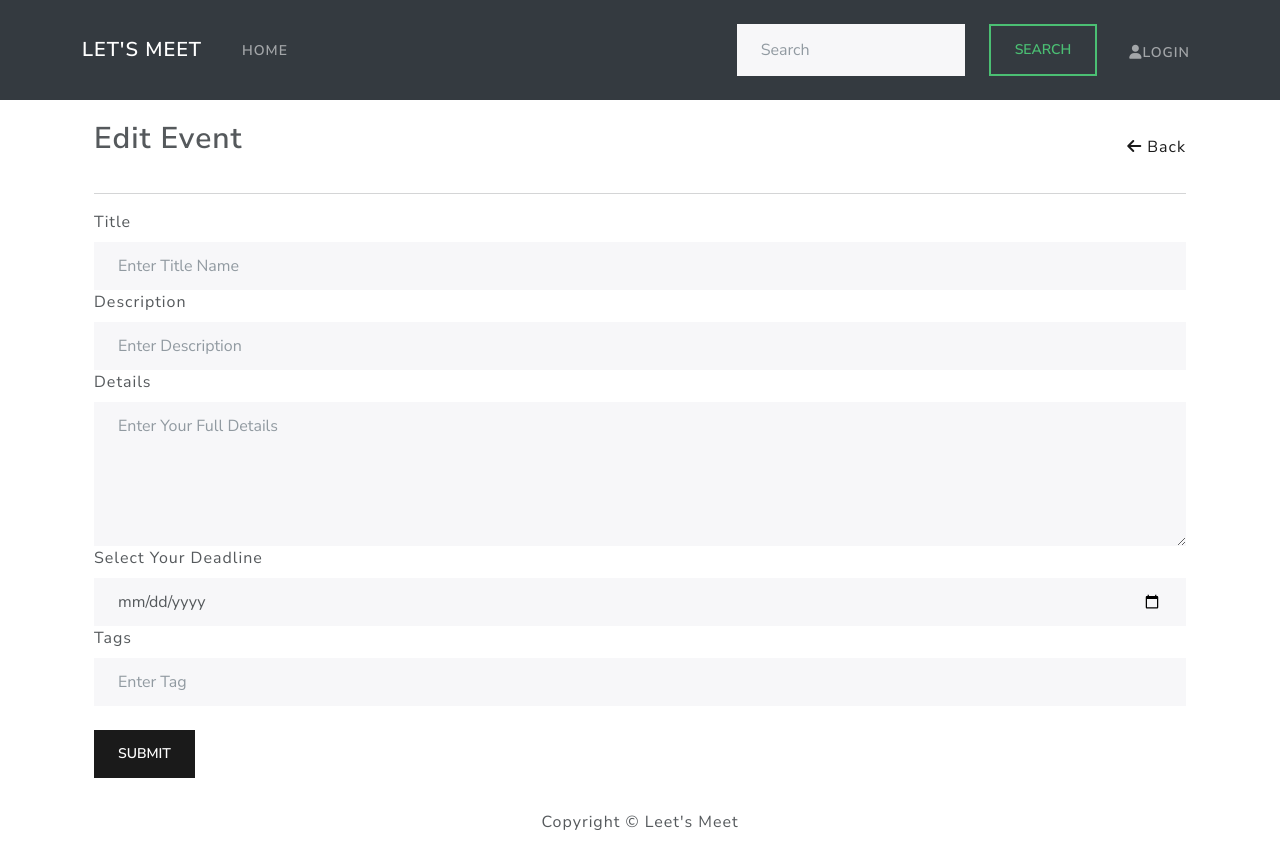
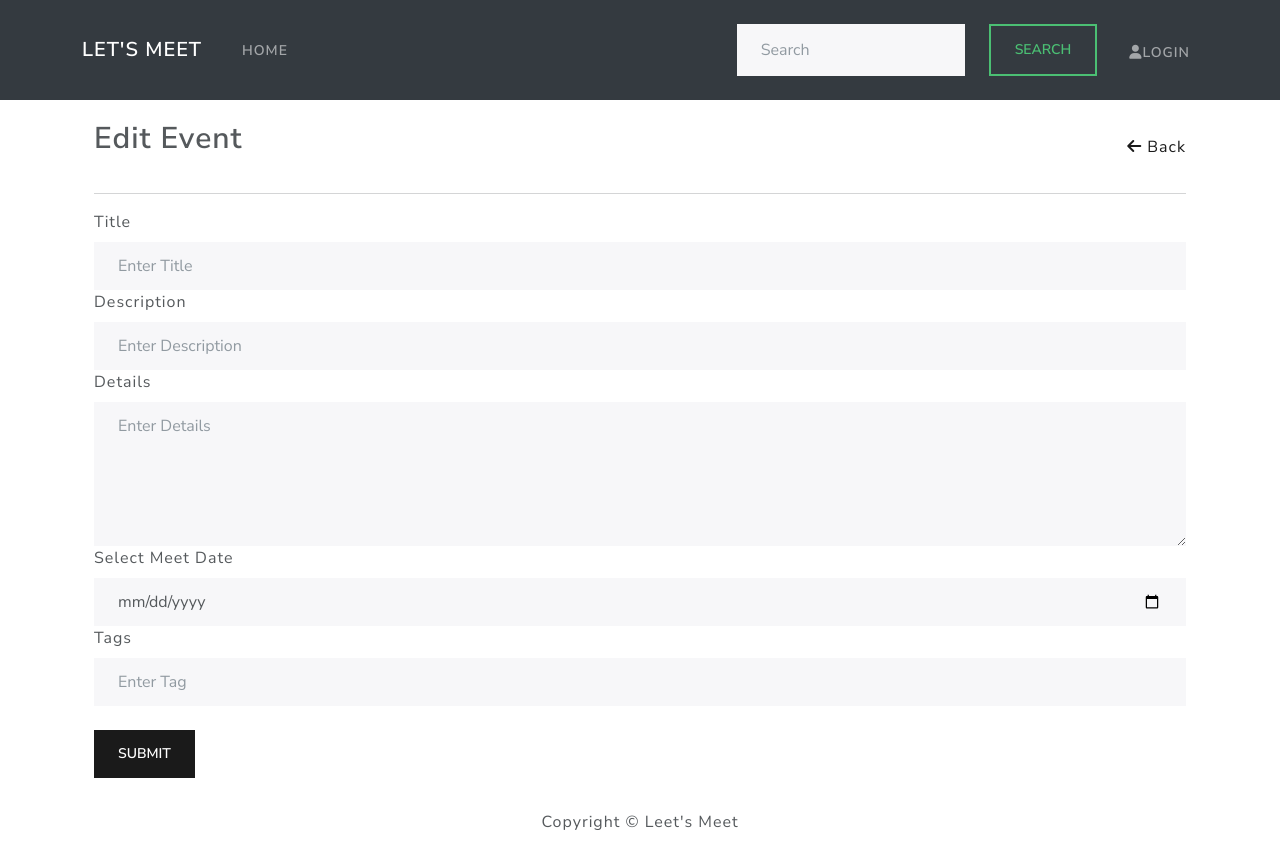
Before and after one commit to farrukh-ahm/lets-meet, a React (Create React App) app: page /event/edit/1 in a window 1280 px wide. Built offline with nearby package versions, Linux system fonts and the light colour scheme; no server answers.

Commit message:
Did minor changes to the app

```diff
--- a/src/components/Header.js
+++ b/src/components/Header.js
@@ -50,7 +50,7 @@ function Header() {
               </LinkContainer>
               {userInfo && (
                 <LinkContainer to="/myevent">
-                  <Nav.Link>Joined</Nav.Link>
+                  <Nav.Link>Meets</Nav.Link>
                 </LinkContainer>
               )}
             </Nav>
--- a/src/components/Opinion.js
+++ b/src/components/Opinion.js
@@ -3,6 +3,7 @@ import { Button, Col, Form, Image, NavDropdown, Row } from "react-bootstrap";
 import { useDispatch } from "react-redux";
 import fetchEventOpinionDelete from "../redux/thunk/fetchEventOpinionDelete";
 import fetchEventOpinionEdit from "../redux/thunk/fetchEventOpinionEdit";
+
 function Opinion({ opinion }) {
   const [opinionText, SetOpinionText] = useState(opinion.opinion);
   const [editBtn, SetEditBtn] = useState(false);
--- a/src/screens/EventEdit.js
+++ b/src/screens/EventEdit.js
@@ -60,7 +60,7 @@ function EventEdit() {
           <Form.Label>Title</Form.Label>
           <Form.Control
             type="text"
-            placeholder="Enter Title Name"
+            placeholder="Enter Title"
             value={editTitle}
             onChange={(e) => setTitle(e.target.value)}
           ></Form.Control>
@@ -79,16 +79,16 @@ function EventEdit() {
           <Form.Control
             as="textarea"
             rows="5"
-            placeholder="Enter Your Full Details"
+            placeholder="Enter Details"
             value={editDetails}
             onChange={(e) => setDetails(e.target.value)}
           ></Form.Control>
         </Form.Group>
         <Form.Group controlId="deadline">
-          <Form.Label>Select Your Deadline</Form.Label>
+          <Form.Label>Select Meet Date</Form.Label>
           <Form.Control
             type="date"
-            placeholder="Dua Date"
+            placeholder="Due Date"
             value={editDeadline}
             onChange={(e) => setDeadline(e.target.value)}
           ></Form.Control>
--- a/src/screens/EventScreen.js
+++ b/src/screens/EventScreen.js
@@ -68,7 +68,10 @@ function EventScreen() {
             textAlign: "center",
           }}
         >
-          <pre>Tags : {tags && tags.map((tag) => <span>{tag} , </span>)}</pre>
+          <pre>
+            Tags: {" "}
+            {tags && tags.map((tag) => <span key={tag.id}>{tag} , </span>)}
+          </pre>
         </Col>
       </Row>
       <br />
@@ -84,7 +87,7 @@ function EventScreen() {
                 style={{ background: "rgb(45, 119, 203)" }}
                 onClick={actionHandle}
               >
-                Click Join / Leave
+                Join/Leave
               </button>
             ) : (
               <button
@@ -92,7 +95,7 @@ function EventScreen() {
                 style={{ background: "red", color: "white" }}
                 onClick={actionHandle}
               >
-                Click For Rejoin
+                Rejoin
               </button>
             )
           ) : (
@@ -115,7 +118,7 @@ function EventScreen() {
       <div style={{ display: "flex", justifyContent: "space-between" }}>
         <h4>Author : {author && author.name}</h4>
         <pre>
-          Going :
+          Joining :
           <Link to={`/event/member/${_id}`} style={{ textDecoration: "none" }}>
             {members_count} Person
           </Link>
--- a/src/screens/HomeScreen.js
+++ b/src/screens/HomeScreen.js
@@ -14,10 +14,13 @@ function HomeScreen() {
   const eventList = useSelector((state) => state.eventList);
   const { events: allevents, loading: allLoading } = eventList;
   const authEventList = useSelector((state) => state.authEventList);
-  const { events: authevents, loading: authLoading } = authEventList;
+  const { events: authevents, loading: authLoading } = authEventList
+    ? authEventList
+    : "";
 
   let loading = userInfo ? authLoading : allLoading;
   let events = userInfo ? authevents : allevents;
+
   useEffect(() => {
     if (userInfo) {
       disptach(fetchAuthEventList);
@@ -26,6 +29,7 @@ function HomeScreen() {
     }
     // setEvents(events);
   }, [disptach, userInfo]);
+
   return (
     <div>
       <div style={{ display: "flex", justifyContent: "space-between" }}>
--- a/src/screens/NewEventScreen.js
+++ b/src/screens/NewEventScreen.js
@@ -103,16 +103,16 @@ function NewEventScreen() {
           <Form.Control
             as="textarea"
             rows="5"
-            placeholder="Enter Your Full Details"
+            placeholder="Enter Details"
             value={details}
             onChange={(e) => setDetails(e.target.value)}
           ></Form.Control>
         </Form.Group>
         <Form.Group controlId="deadline">
-          <Form.Label>Select Your Deadline</Form.Label>
+          <Form.Label>Select Meet Date</Form.Label>
           <Form.Control
             type="date"
-            placeholder="Dua Date"
+            placeholder="Due Date"
             value={deadline}
             onChange={(e) => setDeadline(e.target.value)}
           ></Form.Control>
--- a/src/screens/ProfileScreen.js
+++ b/src/screens/ProfileScreen.js
@@ -126,7 +126,7 @@ function ProfileScreen() {
         <br />
         <br />
         <Col sm={12} md={12} lg={8} xl={8}>
-          <h1>My Created Event</h1>
+          <h1>My Created Events</h1>
           <Row>
             {events &&
               events.map((myevent) => (
```
